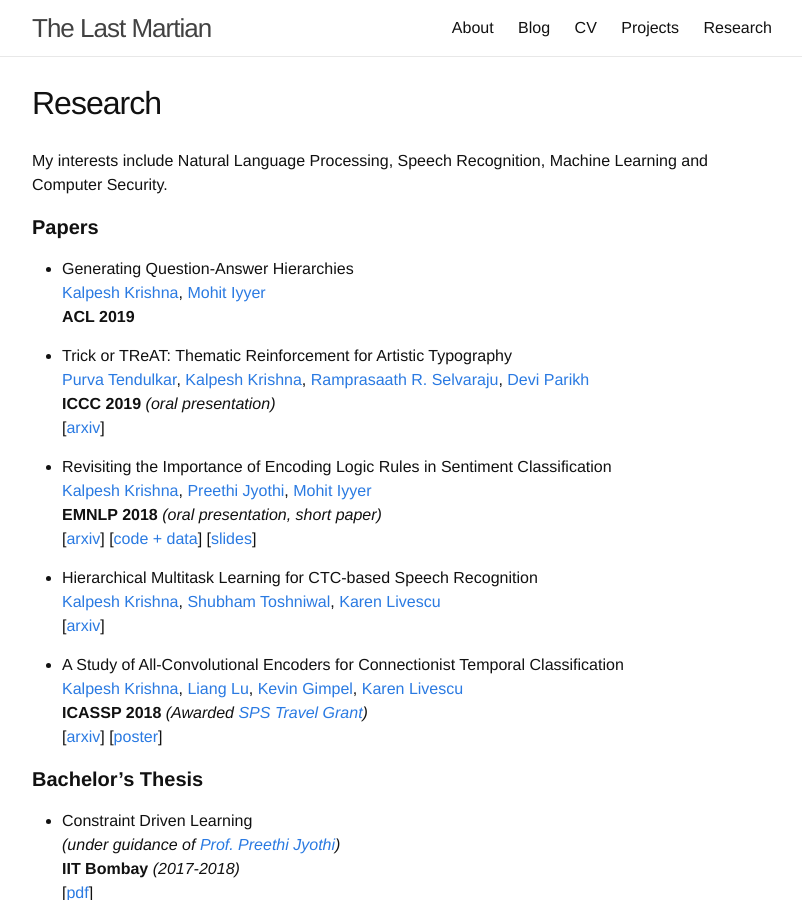
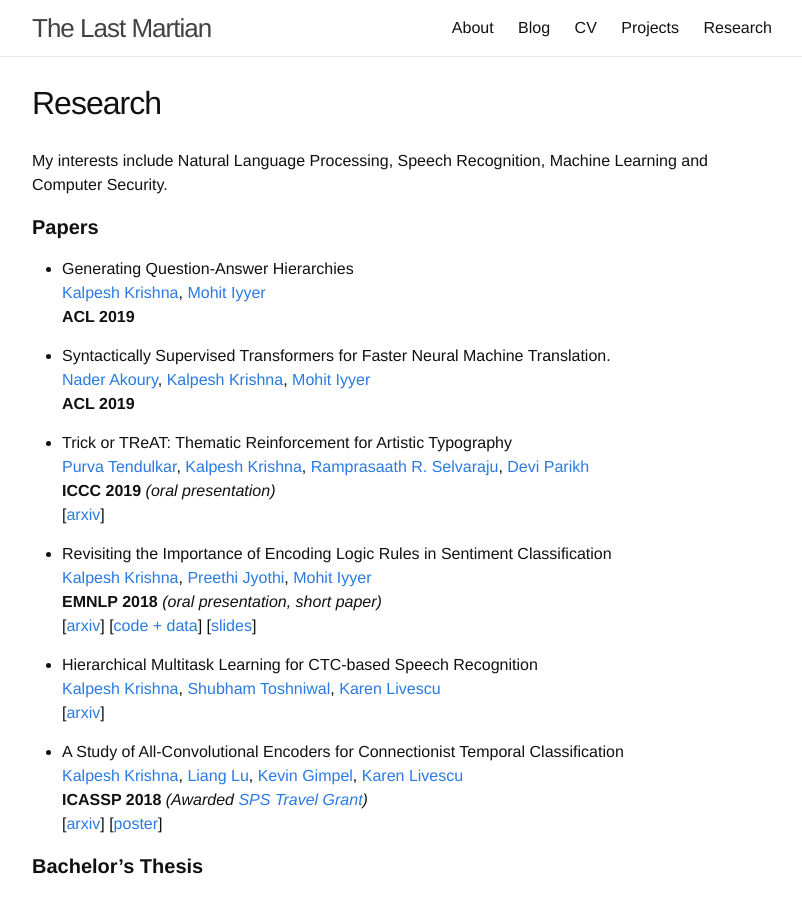
Before and after one commit to martiansideofthemoon/martiansideofthemoon.github.io, a Jekyll site: the page built from _pages/research.md, in a window 1280 px wide and 900 px high. Shown: the whole window, without its empty margins (238-1040 px from the left). Built offline with Jekyll 4.4.1, drawn with Linux system fonts in a browser that asks for light colours; comment, search, counter and statistics services are not loaded.

```diff
--- a/_pages/research.md
+++ b/_pages/research.md
@@ -9,6 +9,10 @@ My interests include Natural Language Processing, Speech Recognition, Machine Le
 
 * Generating Question-Answer Hierarchies
 [Kalpesh Krishna](http://martiansideofthemoon.github.io/), [Mohit Iyyer](https://people.cs.umass.edu/~miyyer/)
+**ACL 2019**
+
+* Syntactically Supervised Transformers for Faster Neural Machine Translation.
+[Nader Akoury](https://github.com/dojoteef), [Kalpesh Krishna](http://martiansideofthemoon.github.io/), [Mohit Iyyer](https://people.cs.umass.edu/~miyyer/)
 **ACL 2019**
 
 * Trick or TReAT: Thematic Reinforcement for Artistic Typography
```
Also changed, not shown: index.md (+1 -1 lines).
